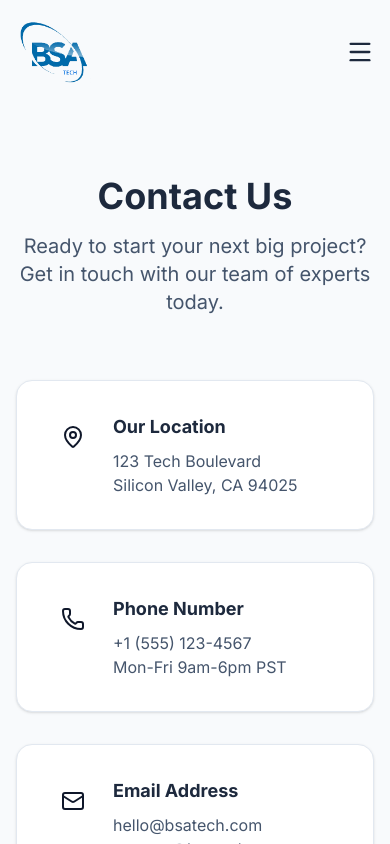
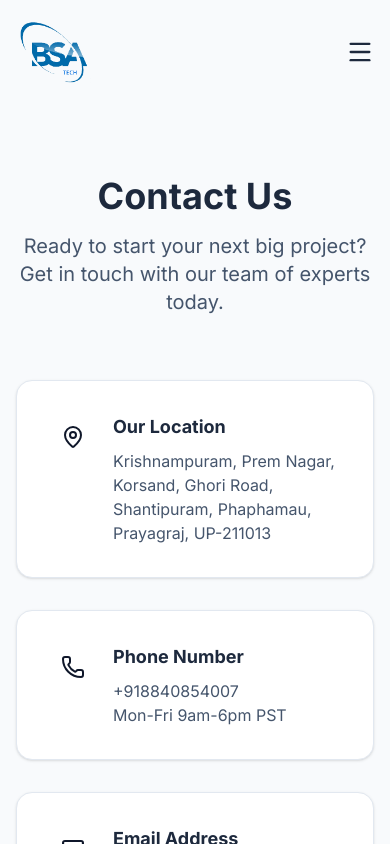
Before and after one commit to Sourabh262/BSA-TECH, a React (Vite) app in the folder frontend/: page /contact in a window 390 px wide. Shown: the top 844 px of the page. Built offline with nearby package versions, Linux system fonts and the light colour scheme.

Commit message:
update contact details (address and phone number)

```diff
--- a/frontend/src/pages/Contact.tsx
+++ b/frontend/src/pages/Contact.tsx
@@ -46,7 +46,7 @@ const Contact = () => {
                 </div>
                 <div>
                   <h3 className="text-lg font-bold text-slate-800 mb-2">Our Location</h3>
-                  <p className="text-slate-600">123 Tech Boulevard<br />Silicon Valley, CA 94025</p>
+                  <p className="text-slate-600">Krishnampuram, Prem Nagar, Korsand, Ghori Road,<br />Shantipuram, Phaphamau, Prayagraj, UP-211013</p>
                 </div>
               </div>
             </div>
@@ -58,7 +58,7 @@ const Contact = () => {
                 </div>
                 <div>
                   <h3 className="text-lg font-bold text-slate-800 mb-2">Phone Number</h3>
-                  <p className="text-slate-600">+1 (555) 123-4567<br />Mon-Fri 9am-6pm PST</p>
+                  <p className="text-slate-600">+918840854007<br />Mon-Fri 9am-6pm PST</p>
                 </div>
               </div>
             </div>
@@ -99,7 +99,7 @@ const Contact = () => {
                         type="text" required
                         className="w-full px-4 py-3 bg-slate-50 border border-slate-200 rounded-xl focus:ring-2 focus:ring-emerald-500 focus:bg-white outline-none transition-all"
                         placeholder="John Doe"
-                        value={formData.name} onChange={e => setFormData({...formData, name: e.target.value})}
+                        value={formData.name} onChange={e => setFormData({ ...formData, name: e.target.value })}
                       />
                     </div>
                     <div>
@@ -108,7 +108,7 @@ const Contact = () => {
                         type="email" required
                         className="w-full px-4 py-3 bg-slate-50 border border-slate-200 rounded-xl focus:ring-2 focus:ring-emerald-500 focus:bg-white outline-none transition-all"
                         placeholder="john@example.com"
-                        value={formData.email} onChange={e => setFormData({...formData, email: e.target.value})}
+                        value={formData.email} onChange={e => setFormData({ ...formData, email: e.target.value })}
                       />
                     </div>
                   </div>
@@ -119,7 +119,7 @@ const Contact = () => {
                         type="tel"
                         className="w-full px-4 py-3 bg-slate-50 border border-slate-200 rounded-xl focus:ring-2 focus:ring-emerald-500 focus:bg-white outline-none transition-all"
                         placeholder="+1 (555) 000-0000"
-                        value={formData.phone} onChange={e => setFormData({...formData, phone: e.target.value})}
+                        value={formData.phone} onChange={e => setFormData({ ...formData, phone: e.target.value })}
                       />
                     </div>
                     <div>
@@ -128,7 +128,7 @@ const Contact = () => {
                         type="text" required
                         className="w-full px-4 py-3 bg-slate-50 border border-slate-200 rounded-xl focus:ring-2 focus:ring-emerald-500 focus:bg-white outline-none transition-all"
                         placeholder="Project Inquiry"
-                        value={formData.subject} onChange={e => setFormData({...formData, subject: e.target.value})}
+                        value={formData.subject} onChange={e => setFormData({ ...formData, subject: e.target.value })}
                       />
                     </div>
                   </div>
@@ -138,7 +138,7 @@ const Contact = () => {
                       required rows={5}
                       className="w-full px-4 py-3 bg-slate-50 border border-slate-200 rounded-xl focus:ring-2 focus:ring-emerald-500 focus:bg-white outline-none transition-all resize-none"
                       placeholder="Tell us about your project requirements..."
-                      value={formData.message} onChange={e => setFormData({...formData, message: e.target.value})}
+                      value={formData.message} onChange={e => setFormData({ ...formData, message: e.target.value })}
                     />
                   </div>
                   {status === 'error' && (
```
